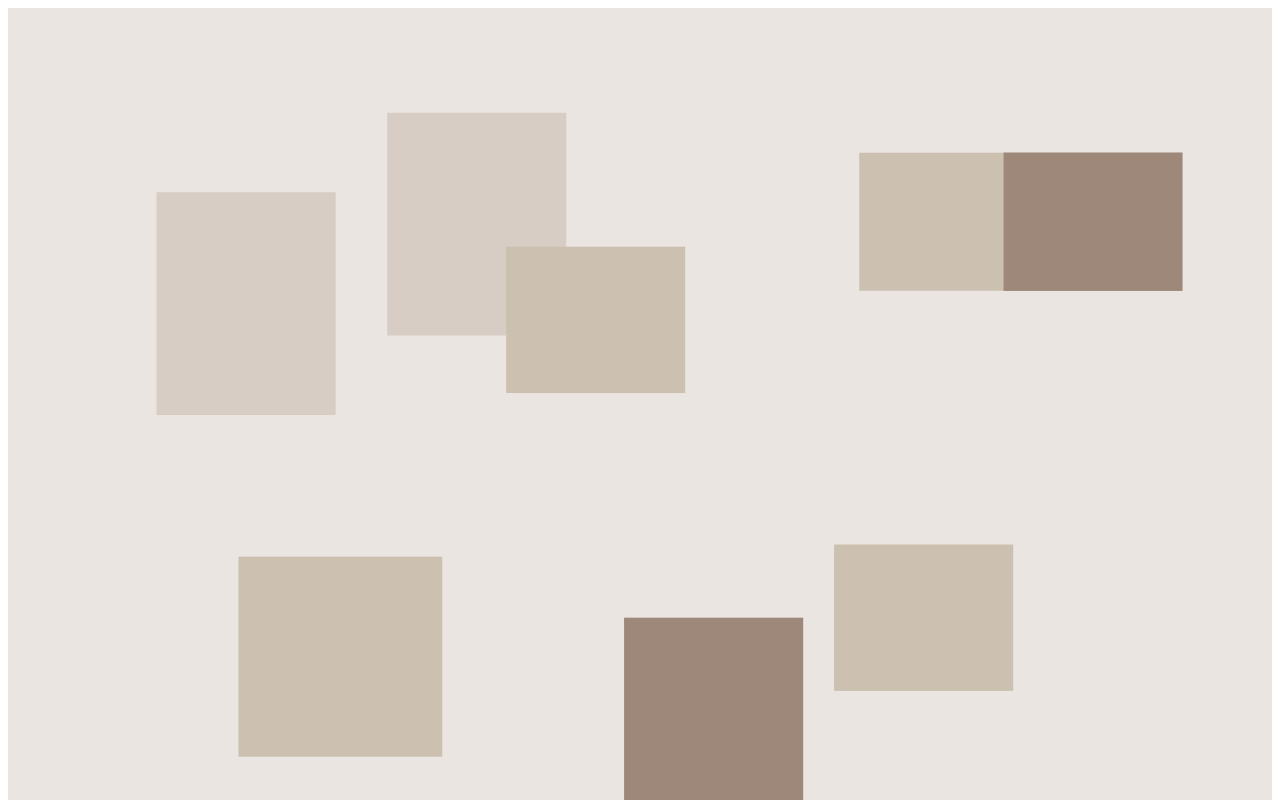
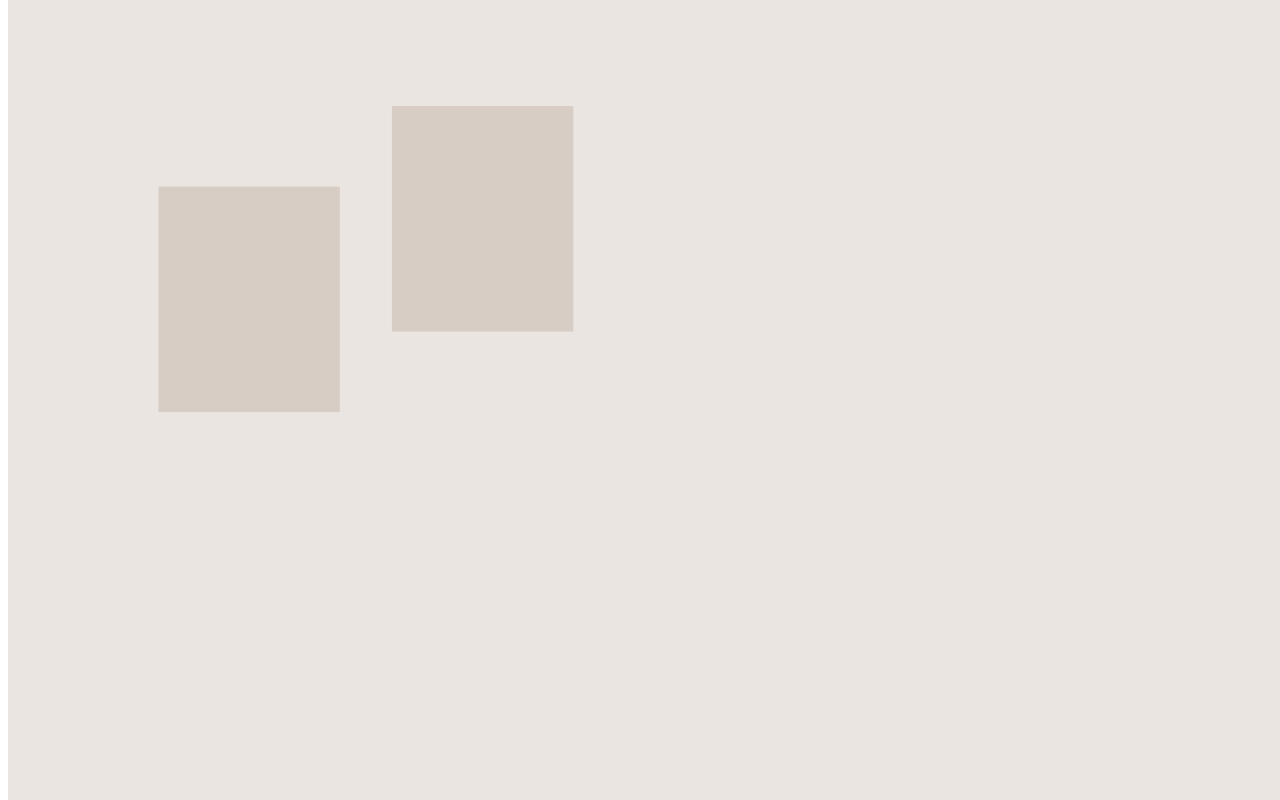
Before and after one commit to jwow1000/timeline-map, a website built with Vite: page index.html in a window 1280 px wide. Shown: the top 800 px of the page. Built offline with nearby package versions, Linux system fonts and the light colour scheme.

Commit message:
scroll controls opacity

```diff
--- a/index.html
+++ b/index.html
@@ -7,7 +7,10 @@
     <title>Vite App</title>
   </head>
   <body>
-    <div id="app"></div>
+    <div id="ghost-scroll">
+      <p id="scroll-child"></p>
+    </div>
+    <div id="app">
       <!-- <?xml version="1.0" encoding="UTF-8"?> -->
       <svg xmlns="http://www.w3.org/2000/svg" viewBox="0 0 1190.55 841.89">
         <defs>
@@ -53,6 +56,7 @@
         </g>
       </svg>
 
+    </div>
     <script type="module" src="/main.js"></script>
   </body>
 </html>
--- a/main.js
+++ b/main.js
@@ -6,6 +6,24 @@ import './style.css';
 // theMap.innerHTML = timeline;
 // console.log("root", theMap.firstChild)
 
+const scroll = document.getElementById("ghost-scroll");
+const body = document.body;
+
+
+// good way to handle scroll, needs more math though for consistent values
+const handleScroll = (event) => {
+  console.log("scroll", window.scrollY - window.innerHeight );
+  const wow = window.scrollY / 5000;
+  handleSVGscroll( wow );
+  slider.value = wow * 100;
+
+}
+
+body.onscroll = handleScroll;
+// scroll.addEventListener("scroll", handleScroll );
+
+console.log("scroll item", scroll);
+
 // the svg layers
 const wow1 = document.getElementById("_x38_0");
 const wow2 = document.getElementById("_x37_0");
@@ -13,21 +31,26 @@ const wow3 = document.getElementById("_x36_0");
 
 const slider = document.createElement("input");
 
-function handleChange(event) {
-  const val = event.target.value / 100;
+function handleSVGscroll( val ) {
   wow1.style.opacity = 1;
   wow2.style.opacity = Math.min( Math.max( (val * 3) - 1, 0), 1)
   wow3.style.opacity = Math.min( Math.max( (val * 3) - 2, 0), 1)
   console.log("value", wow1.style.opacity);
 }
 
+function handleSliderChange(event) {
+  const val = event.target.value / 100;
+  handleSVGscroll( val );
+}
+
 slider.id = "date-range";
 slider.type = "range";
-slider.oninput = handleChange;
+slider.oninput = handleSliderChange;
 
 
 
-document.body.appendChild(slider);
+const app = document.getElementById("app");
+app.appendChild(slider);
 
 
 
--- a/style.css
+++ b/style.css
@@ -1,3 +1,24 @@
 .logo {
   width: 80vw;
 }
+
+body {
+  position: relative;
+  overflow: scroll;
+}
+
+#app {
+  position: fixed;
+  top: 0;
+  width: 100vw;
+  z-index: 1;
+}
+
+#ghost-scroll {
+  height: 5000px;
+  z-index: -1;
+  overflow: scroll;
+}
+
+#scroll-child {
+}
```
Lines whose indentation alone changed are shown as unchanged.
